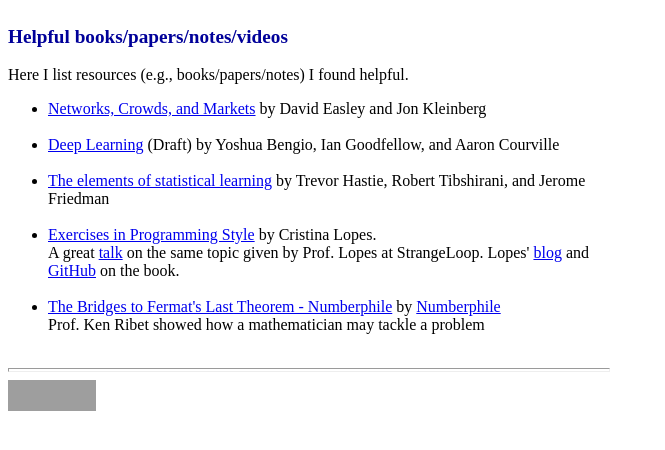
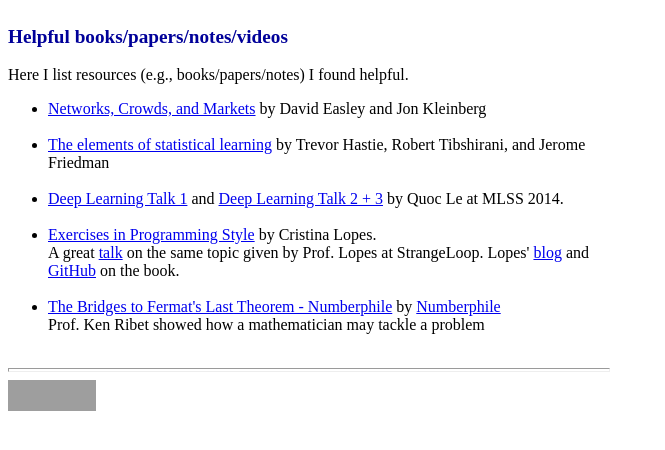
Before and after one commit to hhchen1105/academic-page-old, a plain HTML site: page public/helpful_resources.html in a window 1280 px wide. Shown: the whole page, without its empty margins (0-665 px from the left). Drawn offline with Linux system fonts and the light colour scheme; grey boxes are pictures that could not be loaded.

Commit message:
Add Quoc Le's talk on deep learning at mlss 2014

```diff
--- a/public/helpful_resources.html
+++ b/public/helpful_resources.html
@@ -19,9 +19,9 @@ Here I list resources (e.g., books/papers/notes) I found helpful.
 <ul>
     <li><div><a href="http://www.cs.cornell.edu/home/kleinber/networks-book/" target="_blank">Networks, Crowds, and Markets</a> by David Easley and Jon Kleinberg</div><br></li>
 
-    <li><div><a href="http://www.iro.umontreal.ca/~bengioy/dlbook/" target="_blank">Deep Learning</a> (Draft) by Yoshua Bengio, Ian Goodfellow, and Aaron Courville</div><br></li>
+    <li><div><a href="http://statweb.stanford.edu/~tibs/ElemStatLearn/" target="_blank">The elements of statistical learning</a> by Trevor Hastie, Robert Tibshirani, and Jerome Friedman</div><br></li>
 
-    <li><div><a href="http://statweb.stanford.edu/~tibs/ElemStatLearn/" target="_blank">The elements of statistical learning</a> by Trevor Hastie, Robert Tibshirani, and Jerome Friedman</div><br></li>
+    <li><div><a href="https://www.youtube.com/watch?v=IxflKHX7aes" target="_blank">Deep Learning Talk 1</a> and <a href="https://www.youtube.com/watch?v=0EM1v6jDD_E" target="blank">Deep Learning Talk 2 + 3</a> by Quoc Le at MLSS 2014.</div><br></li>
 
     <li><div><a href="http://www.amazon.com/Exercises-Programming-Style-Cristina-Videira/dp/1482227371" target="_blank">Exercises in Programming Style</a> by Cristina Lopes.<br>A great <a href="http://www.infoq.com/presentations/style-methodology" target="_blank">talk</a> on the same topic given by Prof. Lopes at StrangeLoop.  Lopes' <a href="http://tagide.com/blog/2014/04/exercises-in-programming-style/" target="_blan">blog</a> and <a href="https://github.com/crista/exercises-in-programming-style" target="_blank">GitHub</a> on the book.</div><br></li>
 
```
